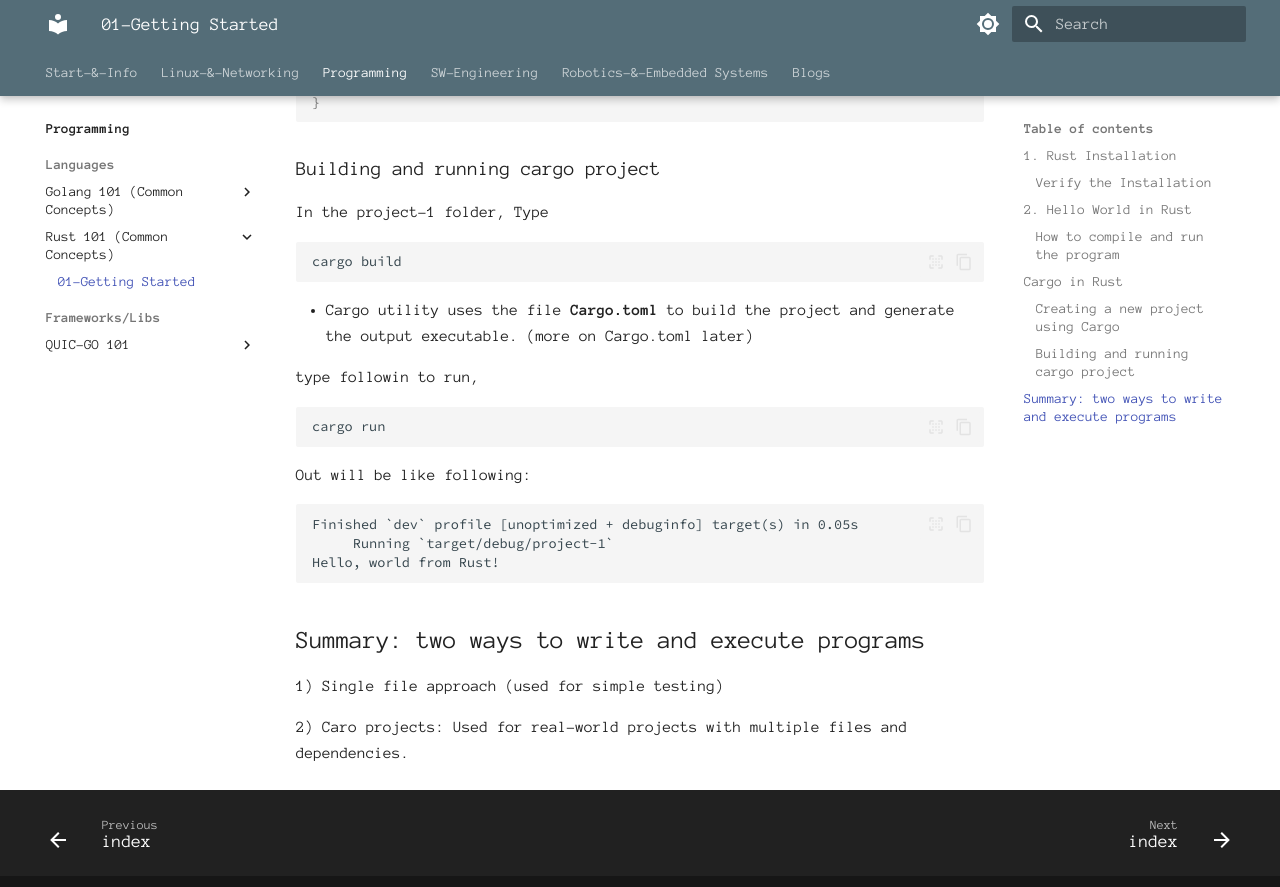
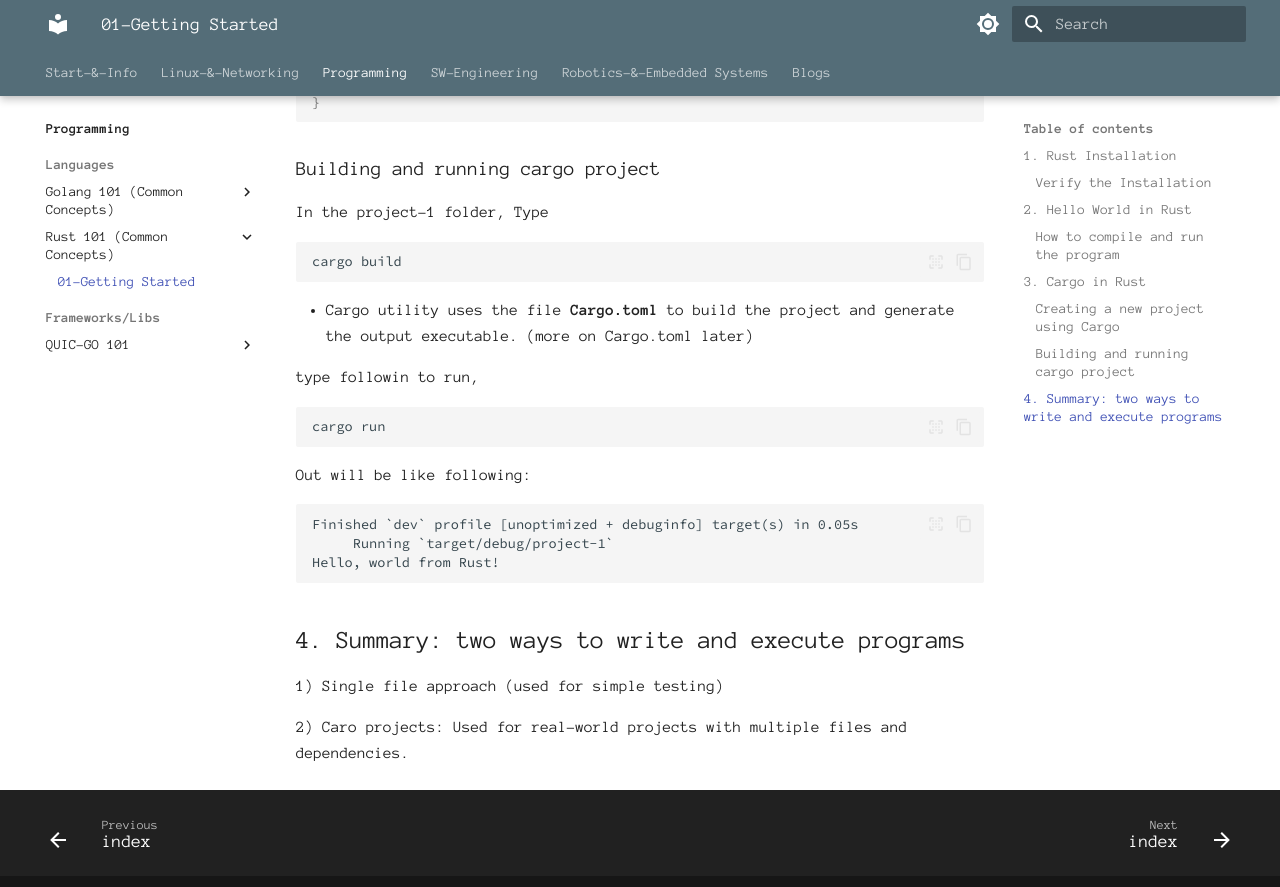
Before and after one commit to alohamujeeb/alohamujeeb.github.io, an MkDocs documentation site: the page built from docs/programming/languages/rust101/01-gettingstarted.md, in a window 1280 px wide and 900 px high, scrolled down 2834 px. Shown: the top 887 px of the window. Built offline with MkDocs 1.6.1 and Material for MkDocs 9.7.7, drawn with Linux system fonts in a browser that asks for light colours; some of the changed text lies outside the part shown.

Commit message:
minor changes

````diff
--- a/docs/programming/languages/rust101/01-gettingstarted.md
+++ b/docs/programming/languages/rust101/01-gettingstarted.md
@@ -58,7 +58,7 @@ fn main() {
 	Hello, world from Rust!
 	```
 
-## Cargo in Rust
+## 3. Cargo in Rust
 
 Cargo is Rust’s **build system** and **package manager**, and it does following:
 
@@ -128,7 +128,7 @@ Finished `dev` profile [unoptimized + debuginfo] target(s) in 0.05s
 Hello, world from Rust!
 ```
 
-## Summary: two ways to write and execute programs
+## 4. Summary: two ways to write and execute programs
 
 1) Single file approach (used for simple testing)
 
````
